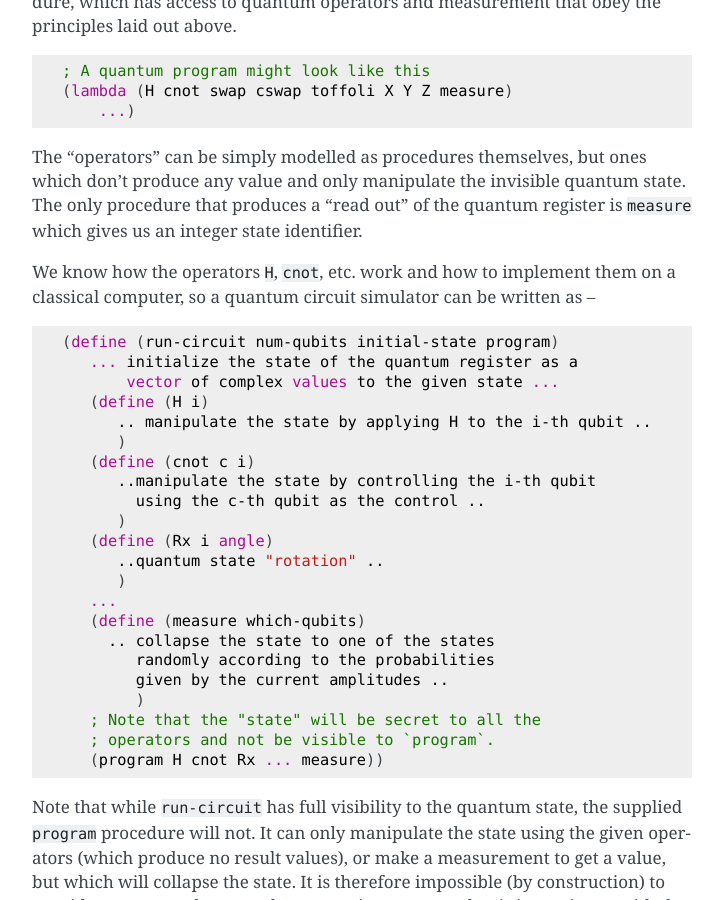
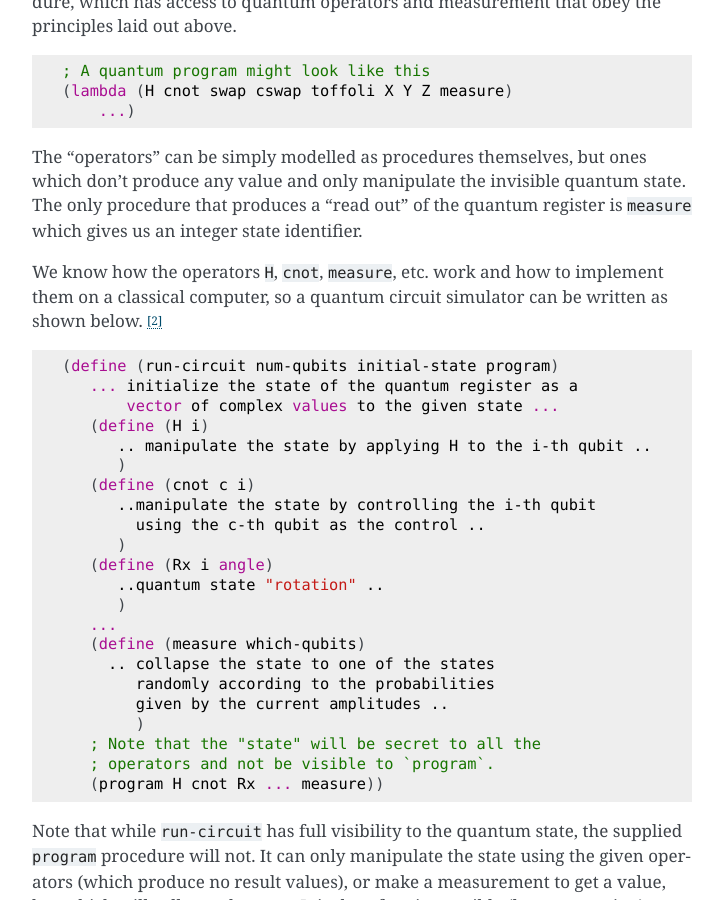
Before and after one commit to kreauniv/complit, a Sphinx documentation site: the page built from source/quantum.rst, in a window 1280 px wide and 900 px high, scrolled down 1941 px. Shown: the whole window, without its empty margins (388-1111 px from the left). Built offline with Sphinx 7.4.7, drawn with Linux system fonts in a browser that asks for light colours; some of the changed text lies outside the part shown.

Commit message:
footnote quantum

```diff
--- a/source/quantum.rst
+++ b/source/quantum.rst
@@ -106,8 +106,9 @@
 procedure that produces a "read out" of the quantum register is ``measure`` which
 gives us an integer state identifier.
 
-We know how the operators ``H``, ``cnot``, etc. work and how to implement them
-on a classical computer, so a  quantum circuit simulator can be written as --
+We know how the operators ``H``, ``cnot``, ``measure``, etc. work and how to
+implement them on a classical computer, so a  quantum circuit simulator can be
+written as shown below. [#measure]_
 
 .. code:: racket
 
@@ -176,3 +177,8 @@
 
 .. [#norm] These "alphas" (called "amplitudes") can be complex numbers,
    but they must obey :math:`|\alpha_1|^2 + |\alpha_2|^2 + |\alpha_3|^2 + |\alpha_4|^2 = 1`.
+
+.. [#measure] In general, measurement will be done using an "observable" whose
+   operator will collapse the state to one of its "eigenstates". Here we're
+   measuring all the qubits directly to avoid further complications in the
+   discussion that are not relevant to the point being made here.
```
